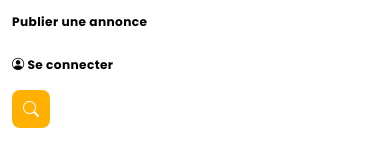
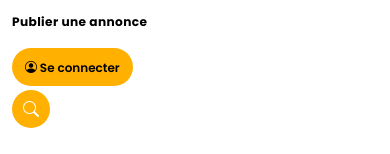
Before and after one commit to Tresor091005/gimmo, a plain HTML site: page index.html in a window 390 px wide. Both pictures are taken after a click on the button 37 px from the left and 54 px from the top of the page. Shown: the part 287-441 px from the top of the page. Drawn offline with Linux system fonts and the light colour scheme.

Commit message:
💄 add login button

```diff
--- a/assets/css/style.css
+++ b/assets/css/style.css
@@ -587,7 +587,7 @@ a:hover {
 .btn.btn-b-n {
   background-color: var(--color-primary);
   color: #ffffff;
-  border-radius: 8px;
+  border-radius: 25px;
 }
 
 .btn.btn-b-n:hover {
@@ -652,6 +652,10 @@ a:hover {
   padding-right: 0;
 }
 
+.login:hover {
+  color: #000000;
+}
+
 @media (min-width: 768px) {
 
   .navbar-default.navbar-trans .nav-item,
@@ -671,6 +675,10 @@ a:hover {
     position: relative;
     padding-left: 0;
     padding-right: 0;
+  }
+  .login {
+    font-size: 12px;
+    font-weight: 600;
   }
 }
 
--- a/index.html
+++ b/index.html
@@ -191,13 +191,17 @@
             <a class="nav-link " href="#">Publier une annonce</a>
           </li>
 
-          <li class="nav-item">
-            <a class="nav-link " href="#"><i class="bi bi-person-circle"></i> Se connecter</a>
-          </li>
+          <!-- <li class="nav-item">
+            <a class="nav-link login" href="#"><i class="bi bi-person-circle"></i> Se connecter</a>
+          </li> -->
+
         </ul>
+        <button type="button" class="btn btn-b-n mb-1">
+          <a class="login" href="#"><i class="bi bi-person-circle"></i> Se connecter</a>
+        </button>
       </div>
 
-      <button type="button" class="btn btn-b-n navbar-toggle-box navbar-toggle-box-collapse rad" data-bs-toggle="collapse" data-bs-target="#navbarTogglerDemo01">
+      <button type="button" class="btn btn-b-n navbar-toggle-box navbar-toggle-box-collapse" data-bs-toggle="collapse" data-bs-target="#navbarTogglerDemo01">
         <i class="bi bi-search"></i>
       </button>
 
```
